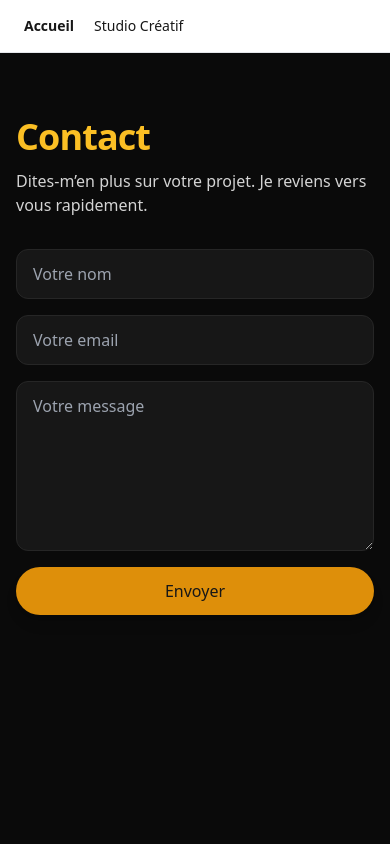
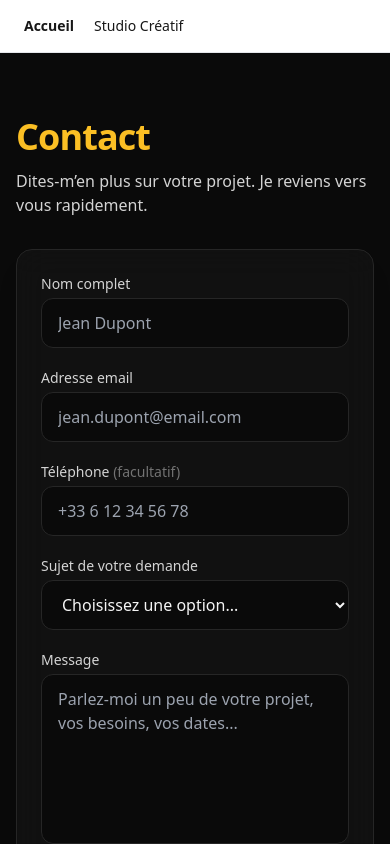
Before and after one commit to VSimon59/portfolio, a Next.js app: page /projets/studio-creatif/contact in a window 390 px wide. Shown: the top 844 px of the page. Built offline with nearby package versions, Linux system fonts and the light colour scheme.

Commit message:
update: champ téléphone facultatif dans le formulaire de contact

```diff
--- a/app/components/ContactForm.client.tsx
+++ b/app/components/ContactForm.client.tsx
@@ -1,50 +1,122 @@
 "use client";
+
 import { useState } from "react";
 
 export default function ContactForm() {
-  const [status, setStatus] = useState<"idle"|"sending"|"sent"|"error">("idle");
+  const [status, setStatus] = useState<"idle" | "sending" | "sent" | "error">("idle");
 
-  async function onSubmit(e: React.FormEvent<HTMLFormElement>) {
+  async function handleSubmit(e: React.FormEvent<HTMLFormElement>) {
     e.preventDefault();
     setStatus("sending");
+
     try {
       const form = new FormData(e.currentTarget);
-      setTimeout(() => setStatus("sent"), 400);
+
+
+      setTimeout(() => setStatus("sent"), 1000); // simulation
     } catch {
       setStatus("error");
     }
   }
 
   return (
-    <form onSubmit={onSubmit} className="grid gap-4">
+    <form
+      onSubmit={handleSubmit}
+      className="grid gap-5 bg-neutral-900/60 backdrop-blur-lg border border-neutral-800 rounded-2xl p-6 md:p-8 shadow-xl"
+    >
+      <div className="grid md:grid-cols-2 gap-5">
+        <div>
+          <label htmlFor="name" className="block text-sm font-medium text-neutral-300">
+            Nom complet
+          </label>
           <input
+            id="name"
             name="name"
-        placeholder="Votre nom"
-        className="bg-neutral-900 border border-neutral-800 rounded-xl px-4 py-3"
+            type="text"
+            placeholder="Jean Dupont"
             required
+            className="w-full bg-neutral-950 border border-neutral-800 rounded-xl px-4 py-3 mt-1 text-neutral-100 focus:outline-none focus:ring-2 focus:ring-amber-400"
           />
+        </div>
+
+        <div>
+          <label htmlFor="email" className="block text-sm font-medium text-neutral-300">
+            Adresse email
+          </label>
           <input
+            id="email"
             name="email"
             type="email"
-        placeholder="Votre email"
-        className="bg-neutral-900 border border-neutral-800 rounded-xl px-4 py-3"
+            placeholder="jean.dupont@email.com"
             required
+            className="w-full bg-neutral-950 border border-neutral-800 rounded-xl px-4 py-3 mt-1 text-neutral-100 focus:outline-none focus:ring-2 focus:ring-amber-400"
           />
+        </div>
+      </div>
+
+      <div>
+        <label htmlFor="phone" className="block text-sm font-medium text-neutral-300">
+          Téléphone <span className="text-neutral-500">(facultatif)</span>
+        </label>
+        <input
+          id="phone"
+          name="phone"
+          type="tel"
+          placeholder="+33 6 12 34 56 78"
+          className="w-full bg-neutral-950 border border-neutral-800 rounded-xl px-4 py-3 mt-1 text-neutral-100 focus:outline-none focus:ring-2 focus:ring-amber-400"
+        />
+      </div>
+
+      <div>
+        <label htmlFor="subject" className="block text-sm font-medium text-neutral-300">
+          Sujet de votre demande
+        </label>
+        <select
+          id="subject"
+          name="subject"
+          required
+          className="w-full bg-neutral-950 border border-neutral-800 rounded-xl px-4 py-3 mt-1 text-neutral-100 focus:outline-none focus:ring-2 focus:ring-amber-400"
+        >
+          <option value="">Choisissez une option...</option>
+          <option value="portrait">Shooting portrait</option>
+          <option value="mariage">Reportage mariage</option>
+          <option value="produit">Photo produit</option>
+          <option value="autre">Autre projet</option>
+        </select>
+      </div>
+
+      <div>
+        <label htmlFor="message" className="block text-sm font-medium text-neutral-300">
+          Message
+        </label>
         <textarea
+          id="message"
           name="message"
           rows={6}
-        placeholder="Votre message"
-        className="bg-neutral-900 border border-neutral-800 rounded-xl px-4 py-3"
+          placeholder="Parlez-moi un peu de votre projet, vos besoins, vos dates..."
           required
-      />
+          className="w-full bg-neutral-950 border border-neutral-800 rounded-xl px-4 py-3 mt-1 text-neutral-100 focus:outline-none focus:ring-2 focus:ring-amber-400 resize-none"
+        ></textarea>
+      </div>
+
+      <div className="flex items-center gap-3 mt-4">
         <button
           type="submit"
-        className="rounded-full bg-amber-500/90 hover:bg-amber-400 text-neutral-900 px-6 py-3 font-medium shadow-lg"
+          disabled={status === "sending"}
+          className="rounded-full bg-amber-500/90 hover:bg-amber-400 disabled:opacity-60
+                     text-neutral-900 px-8 py-3 font-medium shadow-lg shadow-amber-900/30
+                     focus:outline-none focus-visible:ring-2 focus-visible:ring-amber-400 transition"
         >
-        {status === "sending" ? "Envoi..." : "Envoyer"}
+          {status === "sending" ? "Envoi..." : "Envoyer le message"}
         </button>
-      {status === "sent" && <span className="text-amber-300 text-sm">Message envoyé ✅</span>}
-      {status === "error" && <span className="text-red-400 text-sm">Erreur d’envoi.</span>}
+
+        {status === "sent" && (
+          <span className="text-amber-300 text-sm">✅ Message envoyé avec succès !</span>
+        )}
+        {status === "error" && (
+          <span className="text-red-400 text-sm">❌ Une erreur est survenue.</span>
+        )}
+      </div>
     </form>
   );
 }
```
Lines whose indentation alone changed are shown as unchanged.
